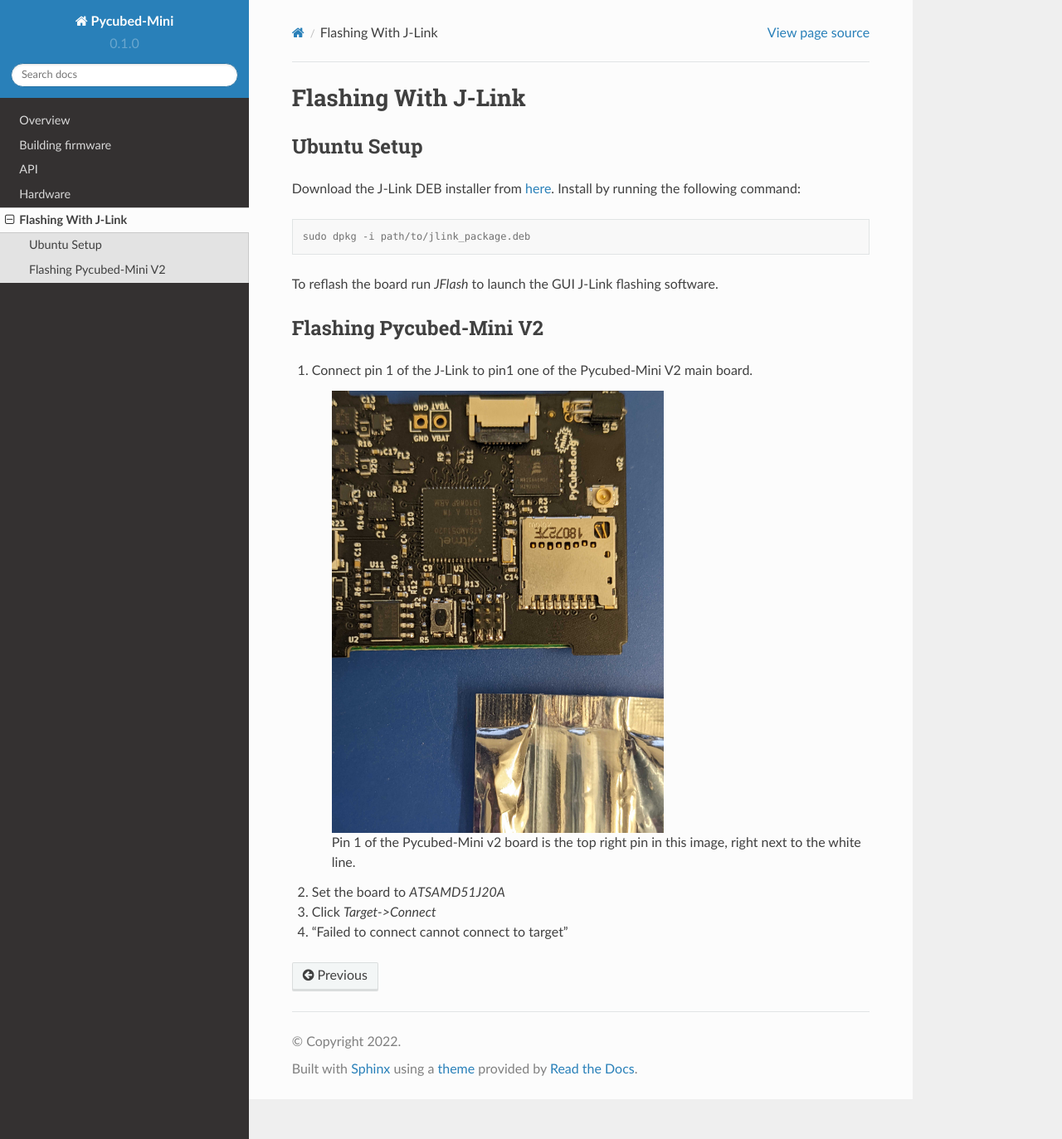
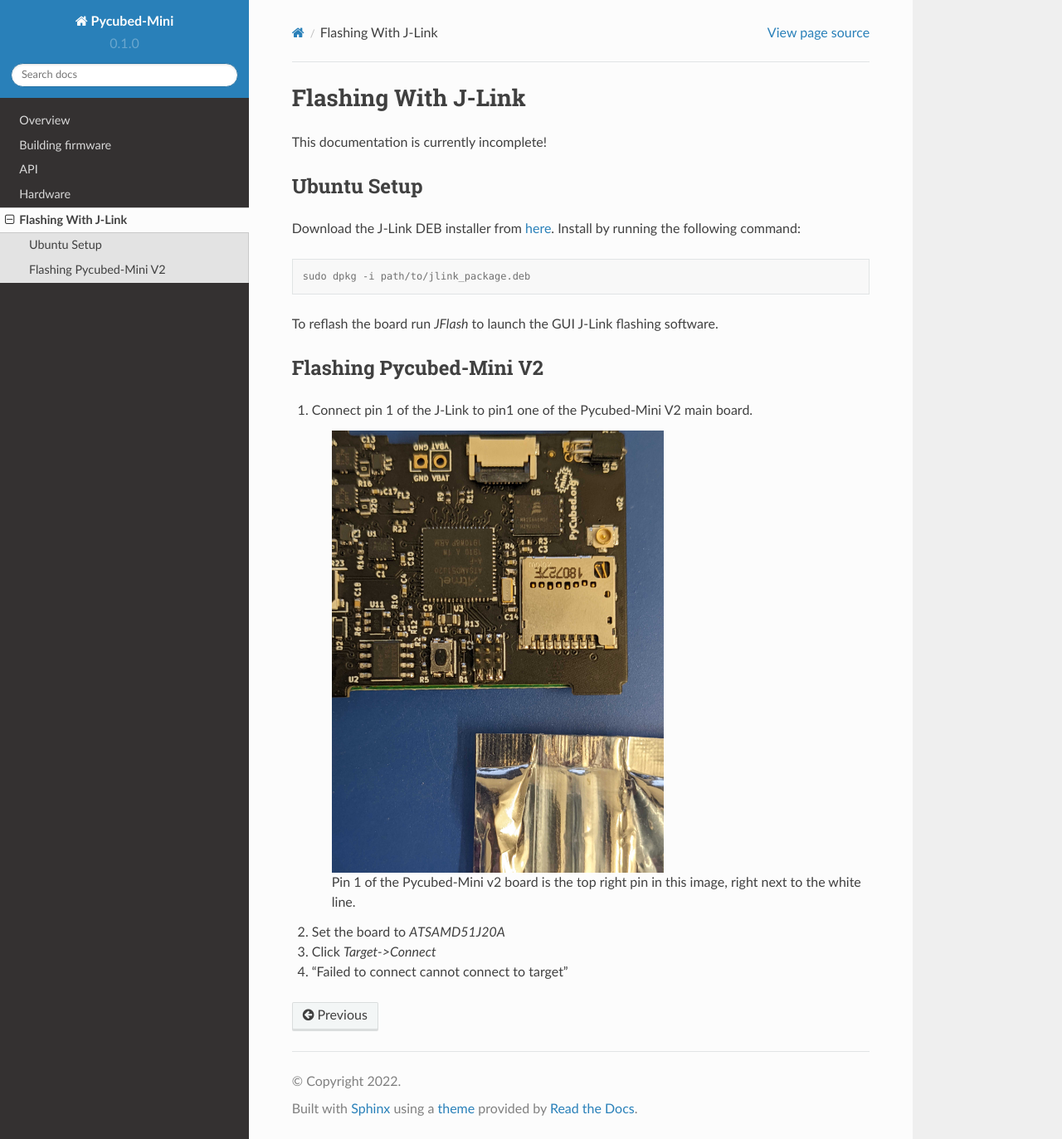
Before and after one commit to PyCubed-Mini/PocketQubeDocs, a Sphinx documentation site: the page built from docs/source/jlink.rst, in a window 1280 px wide and 1373 px high. Shown: the whole window at 83% size. Built offline with Sphinx 7.4.7 and the Read the Docs theme 2.0.0, drawn with Linux system fonts in a browser that asks for light colours.

Commit message:
J-Link warning

```diff
--- a/docs/source/jlink.rst
+++ b/docs/source/jlink.rst
@@ -1,5 +1,7 @@
 Flashing With J-Link
 ====================
+
+This documentation is currently incomplete!
 
 .. _Ubuntu Setup:
 .. _Flashing Pycubed-Mini V2:
```
